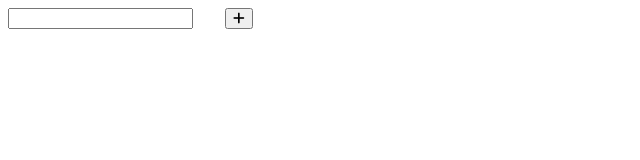
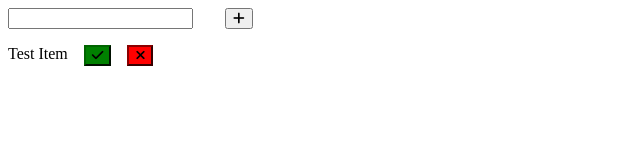
Before and after one commit to ryaaahs/todoList, a plain HTML site: page index.html in a window 1280 px wide. Shown: the whole page, without its empty margins (0-640 px from the left). Drawn offline with Linux system fonts and the light colour scheme.

Commit message:
Add todo list item visual

```diff
--- a/index.html
+++ b/index.html
@@ -11,9 +11,20 @@
 <body>
     <div class="input-container">
         <input type="text" id="input" name="input">
-        <button type="button">
+        <button type="button" class="button add-button">
             <i class="fa-solid fa-plus"></i>
         </button>
     </div>
+    <ul class="todo-list">
+        <li class="todo-list-item">
+            Test Item
+            <button type="button" class="completed-button">
+                <i class="fa-solid fa-check"></i>
+            </button>
+            <button type="button" class="remove-button">
+                <i class="fa-solid fa-xmark"></i>
+            </button>
+        </li>
+    </ul>
 </body>
 </html>
--- a/todoList.css
+++ b/todoList.css
@@ -2,3 +2,37 @@
     display: flex;
     gap: 2rem;
 }
+
+.todo-list {
+    list-style-type: none;
+    padding: 0;
+}
+
+.todo-list-item {
+    display: flex;
+    gap: 1rem;
+}
+
+.completed-button {
+    background-color: green;
+    border-color: darkgreen;
+}
+
+.completed-button:hover {
+    cursor: pointer;
+    background-color: darkgreen;
+}
+
+.remove-button:hover {
+    cursor: pointer;
+    background-color: darkred;
+}
+
+.remove-button {
+    background-color: red;
+    border-color: darkred;
+}
+
+.add-button:hover {
+    cursor: pointer;
+}
```
